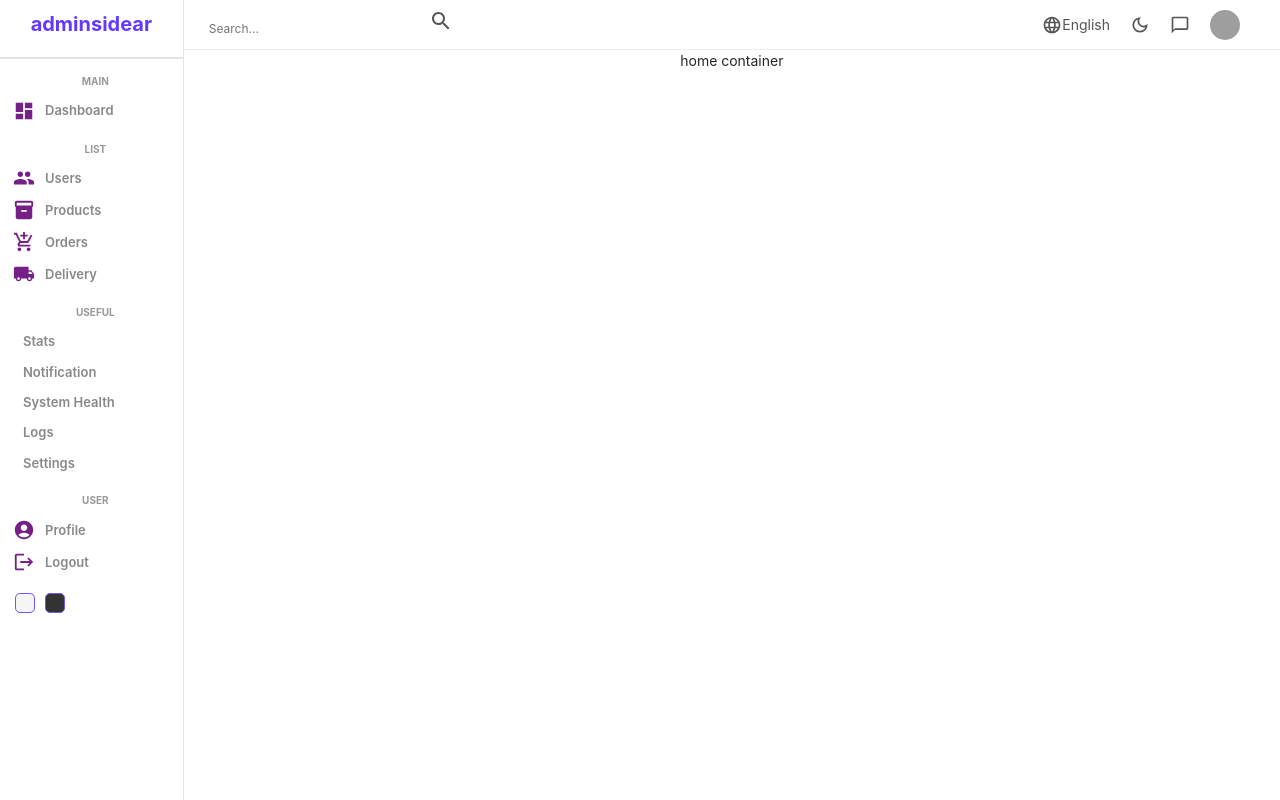
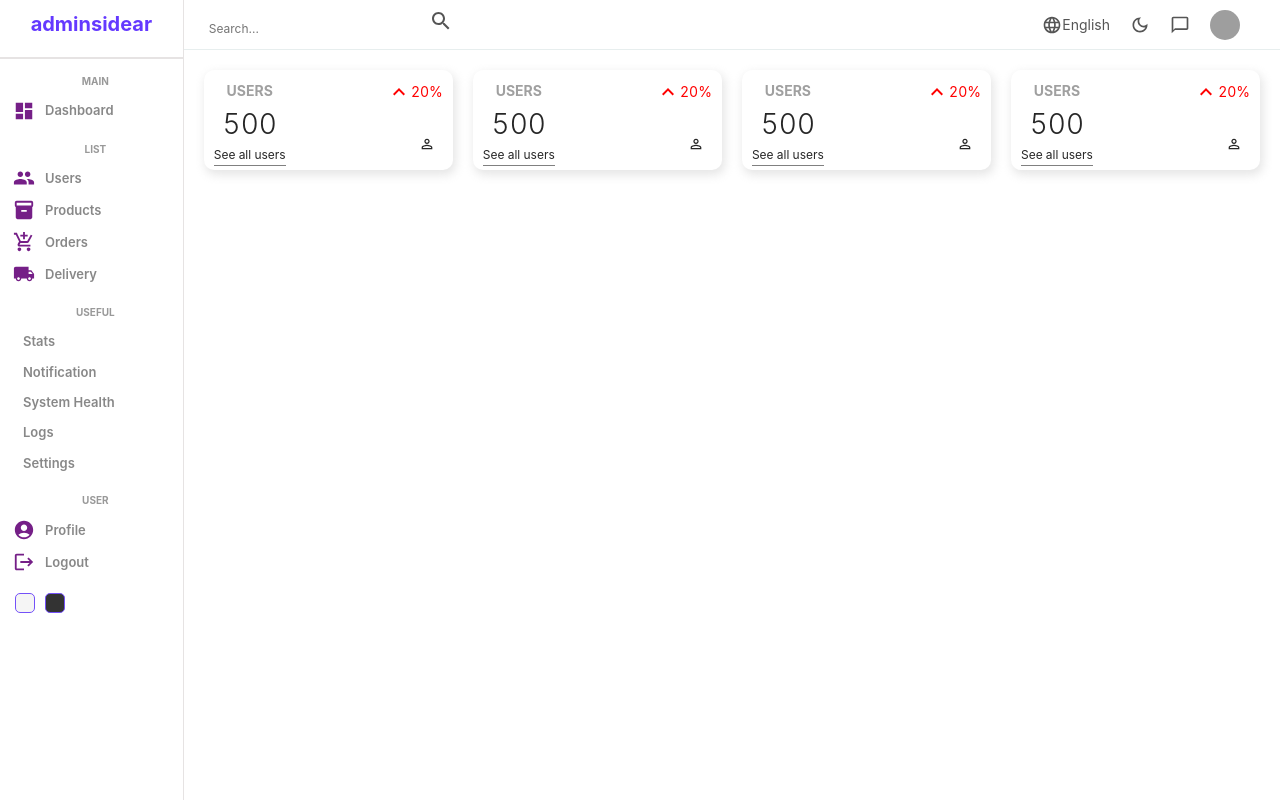
Before and after one commit to akshayr1298/E-commerce, a React (Create React App) app in the folder client/: page /adminhome in a window 1280 px wide. Built offline with nearby package versions, Linux system fonts and the light colour scheme; grey boxes are pictures that could not be loaded.

Commit message:
admin wedgetdesign

```diff
--- a/client/src/Components/AdminHome/AdminHome.jsx
+++ b/client/src/Components/AdminHome/AdminHome.jsx
@@ -1,6 +1,7 @@
 import React from 'react'
 import AdminNavbar from '../AdminNavbar/AdminNavbar'
 import Adminsidebar from '../Adminsidebar/Adminsidebar'
+import AdminWidget from '../AdminWidget/AdminWidget'
 import './AdminHome.scss'
 
 function AdminHome() {
@@ -9,7 +10,12 @@ function AdminHome() {
       <Adminsidebar/>
       <div className="homeContainer">
         <AdminNavbar/>
-        home container
+       <div className="widgets">
+        <AdminWidget type = "user"/>
+        <AdminWidget type = "order"/>
+        <AdminWidget type = "erarning"/>
+        <AdminWidget type = "balance"/>
+       </div>
       </div>
     </div>
   )
--- a/client/src/Components/AdminHome/AdminHome.scss
+++ b/client/src/Components/AdminHome/AdminHome.scss
@@ -5,6 +5,12 @@
   .homeContainer{
     flex: 6;
 
+    .widgets{
+      display: flex;
+      padding: 20px;
+      gap: 20px;
+    }
+
   }
 
 
--- /dev/null
+++ b/client/src/Components/AdminWidget/AdminWidget.jsx
@@ -0,0 +1,27 @@
+
+import React from 'react'
+import './AdminWidget.scss'
+import KeyboardArrowUpIcon from '@mui/icons-material/KeyboardArrowUp';
+import PersonOutlineOutlinedIcon from '@mui/icons-material/PersonOutlineOutlined';
+
+function AdminWidget() {
+  return (
+    <div className='widget'>
+      <div className="left">
+        <span className="title">USERS</span>
+        <span className="counter">500</span>
+        <span className="link">See all users</span>
+
+      </div>
+      <div className="right">
+        <div className="percentage negative">
+            <KeyboardArrowUpIcon/>
+            20%
+        </div>
+        <PersonOutlineOutlinedIcon className='icon'/>
+      </div>
+    </div>
+  )
+}
+
+export default AdminWidget
--- /dev/null
+++ b/client/src/Components/AdminWidget/AdminWidget.scss
@@ -0,0 +1,50 @@
+.widget{
+    height: 100px;
+    border-radius: 10px;
+    display: flex;
+    justify-content: space-between;
+    flex: 1;
+    padding: 10px;
+    -webkit-box-shadow:2px 4px 10px 1px rgba(0,0,0,0.47);
+    box-shadow: 2px 4px 10px 1px rgba(201,201,201,0.47);
+
+    .left, .right{
+        display: flex;
+        flex-direction: column;
+        justify-content: space-between  ;
+
+        .title{
+            font-weight: bold;
+            font-size: 14px;
+            color: rgb(160, 160, 160);
+        }
+        .counter{
+            font-size: 28px;
+            font-weight: 300;
+        }
+        .link{
+            width: max-content;
+            font-size: 12px;
+            border-bottom: 1px solid gray;
+        }
+        .percentage{
+            display: flex;
+            align-items: center;
+            font-size: 14px;
+
+           &.positive{
+            color: green;
+           }
+           &.negative{
+            color: red;
+           }
+        }
+
+        .icon{
+            font-size: 32px;
+            padding: 8px;
+            border-radius: 5px;
+            align-self: flex-end;
+        }
+    }
+}
```
